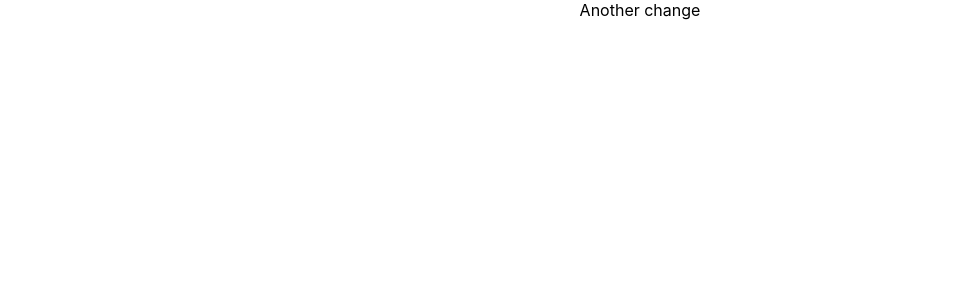
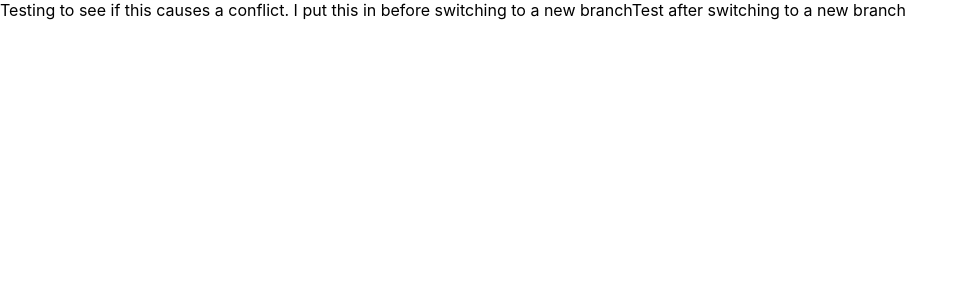
Before and after one commit to gtomp93/GitHub-Practice, a React (Create React App) app in the folder client/: page / in a window 1280 px wide. Shown: the top 300 px of the page, without its empty margins (0-964 px from the left). Built offline with nearby package versions, Linux system fonts and the light colour scheme.

Commit message:
test from other Window

```diff
--- a/client/src/App.js
+++ b/client/src/App.js
@@ -2,7 +2,16 @@ import logo from "./logo.svg";
 import "./App.css";
 
 function App() {
-  return <div className="App">Another change</div>;
+  return (
+    <>
+      {" "}
+      <span>
+        Testing to see if this causes a conflict. I put this in before switching
+        to a new branch
+      </span>
+      <span>Test after switching to a new branch</span>
+    </>
+  );
 }
 
 export default App;
```
